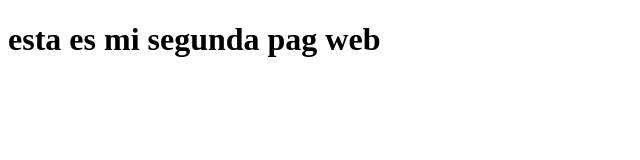
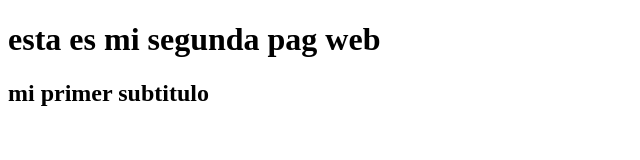
Before and after one commit to Drazz1/pg1-prueba-utn, a plain HTML site: page clase 2/index.html in a window 1280 px wide. Shown: the whole page, without its empty margins (0-640 px from the left). Drawn offline with Linux system fonts and the light colour scheme.

Commit message:
mi primer subtitulo

```diff
--- a/clase 2/index.html
+++ b/clase 2/index.html
@@ -6,6 +6,8 @@
     <title>document</title>
 </head>
 <body>
+
     <h1>esta es mi segunda pag web</h1>
+    <h2>mi primer subtitulo</h2>
 </body>
 </html>
```
